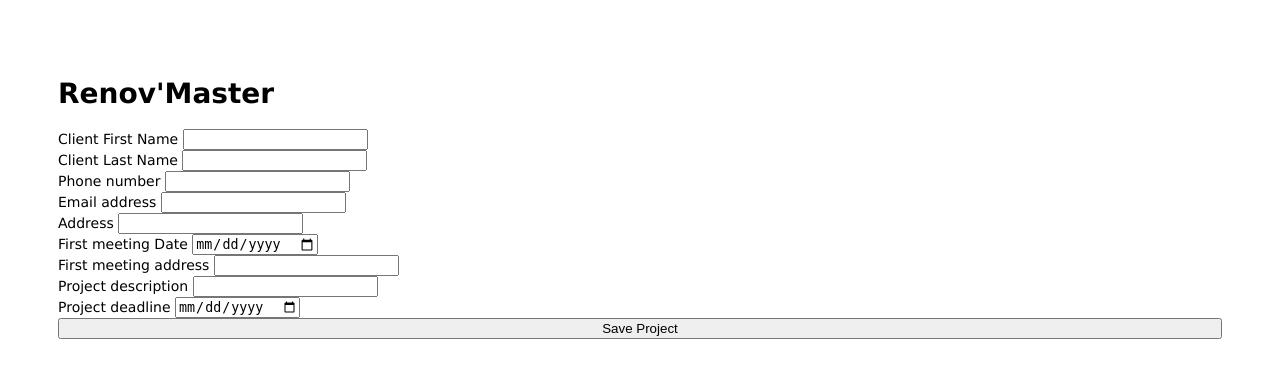
After one commit to nicolasmeot/renovationmaster, a Node server app: page /projects/new in a window 1280 px wide. The commit adds this page. Shown: the top 378 px of the page. Run offline with Node 20, Linux system fonts and the light colour scheme; some libraries are stand-ins or nearby versions.

Commit message:
added some routes and authentification

```diff
--- a/app.js
+++ b/app.js
@@ -30,6 +30,9 @@ app.locals.title = `${capitalized(projectName)}- Generated with Ironlauncher`;
 const index = require("./routes/index");
 app.use("/", index);
 
+const projects = require("./routes/projects.routes");
+app.use("/", projects);
+
 // ❗ To handle errors. Routes that don't exist or errors that you handle in specific routes
 require("./error-handling")(app);
 
--- a/config/session.config.js
+++ b/config/session.config.js
@@ -14,7 +14,7 @@ module.exports = (app) => {
         sameSite: process.env.NODE_ENV === "production" ? "none" : "lax",
         secure: process.env.NODE_ENV === "production",
         httpOnly: true,
-        maxAge: 60000,
+        maxAge: 3600000,
       },
       store: MongoStore.create({
         mongoUrl: process.env.MONGODB_URI || "mongodb://0.0.0.0:27017/renovmaster",
--- a/models/Project.model.js
+++ b/models/Project.model.js
@@ -4,12 +4,13 @@ const { Schema, model } = require("mongoose");
 const projectSchema = new Schema({
     clientFirstName: String,
     clientLastName: String,
-    clientAdress : String,
+    clientAddress : String,
     clientPhoneNumber : Number,
     clientEmail : String,
-    projectDescription : String,
     firstMeetingDate : Date,
     firstMeetingAddress : String,
+    projectDescription : String,
+    projectDeadline : Date,
     projectMap : String,
     Rooms : [{type: Schema.Types.ObjectId, ref: "Room"}],
 
--- /dev/null
+++ b/routes/projects.routes.js
@@ -0,0 +1,42 @@
+const router = require("express").Router();
+
+const User = require("../models/User.model.js");
+const Project = require("../models/Project.model.js");
+
+
+router.get("/projects", (req, res, next) => {
+  console.log(req.session.currentUser.projects)
+  if (req.session.currentUser) {
+    res.render('projects', {userInSession : req.session.currentUser.projects})
+    }
+  else {
+    res.redirect("/login");
+  }
+});
+
+router.get("/projects/new", (req, res, next) => {
+  res.render('newproject')
+});
+
+router.post("/projects/new", (req, res, next) => {
+    const projectInfo = req.body;
+    console.log(projectInfo);
+    Project.create(projectInfo)
+        .then(() => {
+            res.redirect("/profile") /*juste un test parce que je ne sais pas encore comment res.redirect vers mon project:id*/
+        })
+        .catch((error) => next(error));
+    /*{
+        clientFirstName: clientFirstName,
+        clientLastName: clientLastName,
+        clientAddress : clientAddress,
+        clientPhoneNumber : clientPhoneNumber,
+        clientEmail : clientEmail,
+        firstMeetingDate : firstMeetingDate,
+        firstMeetingAddress : firstMeetingAddress,
+        projectDescription : projectDescription,
+        projectDeadline : projectDeadline,
+        });*/
+});
+
+module.exports = router;
--- a/views/main.hbs
+++ /dev/null
@@ -1,5 +0,0 @@
-<h1>Hello, this is the main page !</h1>
-
-<img src="https://wallpapers.com/images/featured/v24i6v24vmtk4ygu.jpg" alt ="my cat"/>
-
-<a href="index">Homepage</a>
--- /dev/null
+++ b/views/newproject.hbs
@@ -0,0 +1,37 @@
+<div class="banniere">
+    <h1>Renov'Master</h1>
+</div>
+
+<form action="/projects/new" method="post">
+  <label>Client First Name
+    <input type="text" name="clientFirstName" required/>
+  </label>
+  <label>Client Last Name
+    <input type="text" name="clientLastName" required/>
+  </label>
+  <label>Phone number
+    <input type="text" name="clientPhoneNumber" required/>
+  </label>
+  <label>Email address
+    <input type="text" name="clientEmail" required/>
+  </label>
+  <label>Address
+    <input type="text" name="clientAddress" required/>
+  </label>
+  <label>First meeting Date
+    <input type="date" name="firstMeetingDate"/>
+  </label>
+  <label>First meeting address
+    <input type="text" name="firstMeetingAddress"/>
+  </label>
+  <label>Project description
+    <input type="text" name="projectDescription"/>
+  </label>
+  <label>Project deadline
+    <input type="date" name="projectDeadline"/>
+  </label>
+  <button type="submit">Save Project</button>
+  <p>{{#if errorMessage}}
+      {{errorMessage}}
+    {{/if}}</p>
+</form>
--- a/views/private.hbs
+++ /dev/null
@@ -1,3 +0,0 @@
-<h1>Hello, this is your private area</h1>
-
-<img src="https://media4.giphy.com/media/g46Cah1Ob30X9LGBk9/giphy.webp" alt = "favorite gif"/>
--- a/views/profile.hbs
+++ b/views/profile.hbs
@@ -2,7 +2,7 @@
     <!--Icone en haut à gauche pour barre de navigation-->
     <img src="#" alt="navicon"/>
     <h2>Renov'Master</h2>
-    <!--Icone de profil, il faudra mettre un {{}} pour que ça renvoi à l'image de profile stocké dans la BDD-->
+    <!--Icone de profil, il faudra mettre un  pour que ça renvoi à l'image de profile stocké dans la BDD-->
     <a href="/profile"><img src="#"/></a>
 </div>
 
```
Also changed, not shown: routes/index.js (+9 -25 lines), views/projects.hbs (added, +9 -0 lines).
